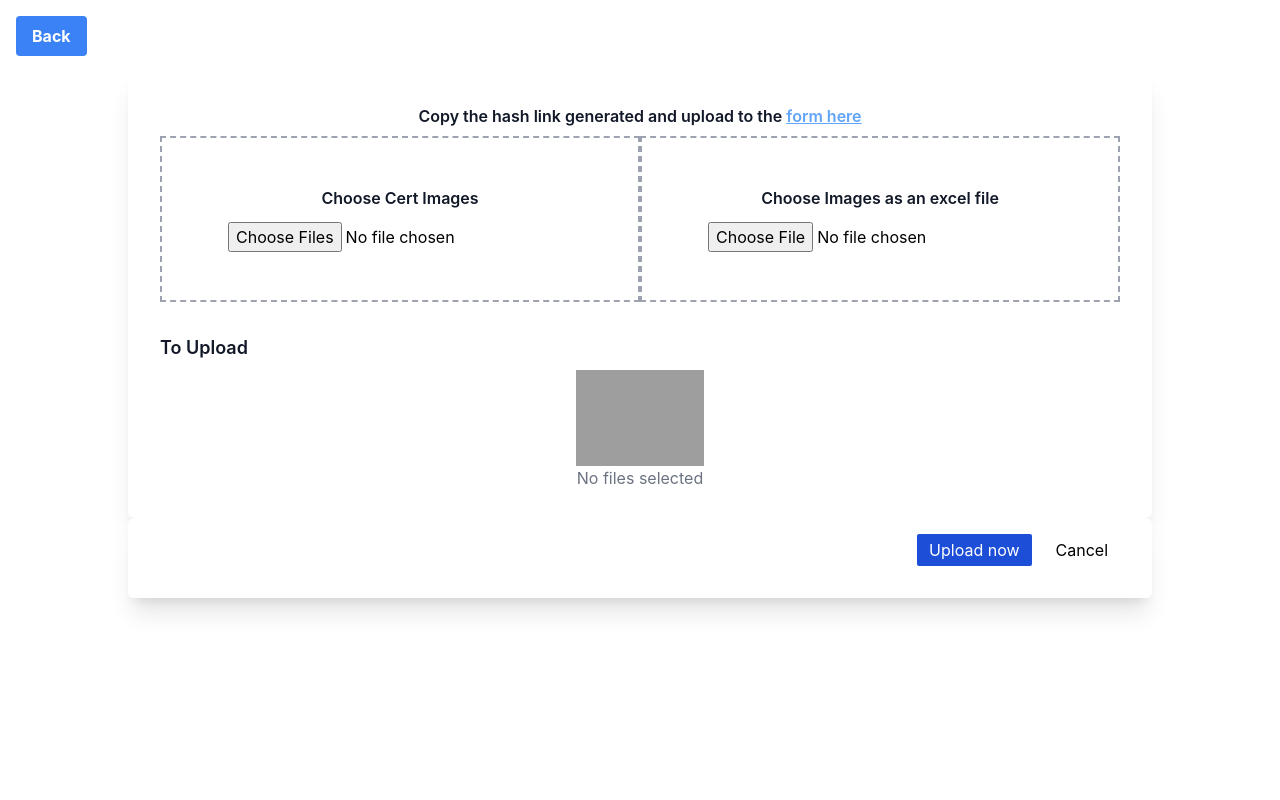
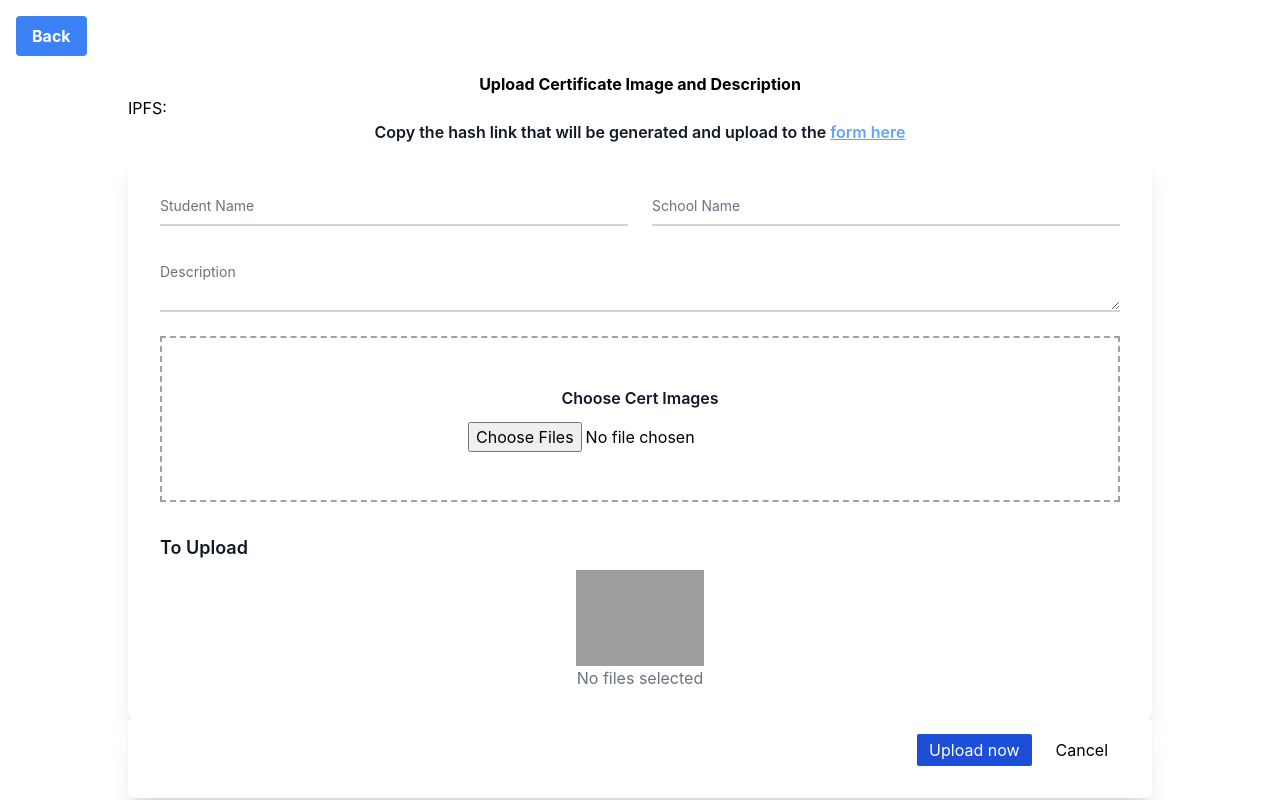
Before and after one commit to DevLaukey/CryptoCert--Bunzz, a Next.js app: page /dataUpload in a window 1280 px wide. Built offline with nearby package versions, Linux system fonts and the light colour scheme; grey boxes are pictures that could not be loaded.

Commit message:
To add about page

```diff
--- a/pages/dataUpload.js
+++ b/pages/dataUpload.js
@@ -13,6 +13,12 @@ const dataUpload = () => {
   const [fileImages, setFileImages] = useState(null); // for image upload
   const [file, setFile] = useState(null);
   const [imageName, setImageName] = useState([]);
+
+  const [name, setName] = useState("");
+  const [schoolName, setSchoolName] = useState("");
+    const [description, setDescription] = useState("");
+    const [ipfsHash, setIpfsHash] = useState("");
+
   const onImgChange = (e) => {
     setFileImages(e.target.files);
     for (const file of e.target.files) {
@@ -115,9 +121,9 @@ const dataUpload = () => {
 
   const sendFileToIPFS = async (e) => {
     e.preventDefault();
-    let data = mapper(imageName, file);
+    // let data = mapper(imageName, file);
 
-    const data_obj = Object.assign({}, data);
+    // const data_obj = Object.assign({}, data);
 
     for (const fileImg of fileImages) {
       if (fileImg) {
@@ -127,13 +133,11 @@ const dataUpload = () => {
 
           formData.append("file", fileImg);
 
-            const metadata = JSON.stringify({
-              name: "Certificates",
-              school: "Dedan Kimathi University of Technology",
-              year: "2021",
-              description:
-                "This is a certificate of completion for the course on Blockchain Technology",
-            });
+          const metadata = JSON.stringify({
+            name: name,
+            school: schoolName,
+            description: description,
+          });
           console.log(metadata);
           formData.append("pinataMetadata", metadata);
 
@@ -154,6 +158,7 @@ const dataUpload = () => {
           }).then((res) => {
             console.log(res.data.IpfsHash);
             setLoading(false);
+            setIpfsHash(res.data.IpfsHash);
             toast.success(
               `File Uploaded Successfully to ipfs://${res.data.IpfsHash}`,
               {
@@ -198,17 +203,79 @@ const dataUpload = () => {
       <Back />
       <div className="flex flex-col flex-wrap justify-center items-center">
         <section className="container mx-auto max-w-screen-lg h-full ">
+          <h1 className="text-center font-bold">
+            Upload Certificate Image and Description
+                  </h1>
+                  <p>IPFS:{ ipfsHash && ipfsHash }</p>
+          <h5 className="text-base mb-2 font-semibold text-gray-900 text-center">
+            Copy the hash link that will be generated and upload to the
+            <a className="text-blue-400 underline ml-1" href="/uploadform">
+              form here
+            </a>
+          </h5>
           <article
             aria-label="File Upload Modal"
             className="relative h-full flex  bg-white shadow-xl rounded-md"
           >
             <section className="h-full overflow-auto p-8 w-full">
-              <h5 className="text-base mb-2 font-semibold text-gray-900 text-center">
-                Copy the hash link generated and upload to the
-                <a className="text-blue-400 underline ml-1" href="/uploadform">
-                  form here
-                </a>
-              </h5>
+              <form>
+                <div className="grid md:grid-cols-2 md:gap-6">
+                  <div className="relative z-0 w-full mb-6 group">
+                    <input
+                      type="text"
+                      name="floating_first_name"
+                      id="floating_first_name"
+                      className="block py-2.5 px-0 w-full text-sm text-gray-900 bg-transparent border-0 border-b-2 border-gray-300 appearance-none dark:text-white dark:border-gray-600 dark:focus:border-blue-500 focus:outline-none focus:ring-0 focus:border-blue-600 peer"
+                      placeholder=" "
+                      onChange={(e) => setName(e.target.value)}
+                      required
+                    />
+                    <label
+                      for="floating_first_name"
+                      class="peer-focus:font-medium absolute text-sm text-gray-500 dark:text-gray-400 duration-300 transform -translate-y-6 scale-75 top-3 -z-10 origin-[0] peer-focus:left-0 peer-focus:text-blue-600 peer-focus:dark:text-blue-500 peer-placeholder-shown:scale-100 peer-placeholder-shown:translate-y-0 peer-focus:scale-75 peer-focus:-translate-y-6"
+                    >
+                      Student Name{" "}
+                    </label>
+                  </div>
+                  <div class="relative z-0 w-full mb-6 group">
+                    <input
+                      type="text"
+                      name="floating_last_name"
+                      id="floating_last_name"
+                      class="block py-2.5 px-0 w-full text-sm text-gray-900 bg-transparent border-0 border-b-2 border-gray-300 appearance-none dark:text-white dark:border-gray-600 dark:focus:border-blue-500 focus:outline-none focus:ring-0 focus:border-blue-600 peer"
+                      placeholder=" "
+                      required
+                      onChange={(e) => setSchoolName(e.target.value)}
+                    />
+                    <label
+                      for="floating_last_name"
+                      class="peer-focus:font-medium absolute text-sm text-gray-500 dark:text-gray-400 duration-300 transform -translate-y-6 scale-75 top-3 -z-10 origin-[0] peer-focus:left-0 peer-focus:text-blue-600 peer-focus:dark:text-blue-500 peer-placeholder-shown:scale-100 peer-placeholder-shown:translate-y-0 peer-focus:scale-75 peer-focus:-translate-y-6"
+                    >
+                      School Name
+                    </label>
+                  </div>
+                </div>
+                <div class="grid  md:gap-6">
+                  <div class="relative z-0 w-full mb-6 group">
+                    <textarea
+                      type="text"
+                      name="floating_company"
+                      id="floating_company"
+                      class="block py-2.5 px-0 w-full text-sm text-gray-900 bg-transparent border-0 border-b-2 border-gray-300 appearance-none dark:text-white dark:border-gray-600 dark:focus:border-blue-500 focus:outline-none focus:ring-0 focus:border-blue-600 peer"
+                      placeholder=" "
+                      required
+                      onChange={(e) => setDescription(e.target.value)}
+                    />
+                    <label
+                      for="floating_company"
+                      class="peer-focus:font-medium absolute text-sm text-gray-500 dark:text-gray-400 duration-300 transform -translate-y-6 scale-75 top-3 -z-10 origin-[0] peer-focus:left-0 peer-focus:text-blue-600 peer-focus:dark:text-blue-500 peer-placeholder-shown:scale-100 peer-placeholder-shown:translate-y-0 peer-focus:scale-75 peer-focus:-translate-y-6"
+                    >
+                      Description{" "}
+                    </label>
+                  </div>
+                </div>
+              </form>
+
               <div className="w-full flex flex-wrap md:flex-nowrap lg:flex-nowrap justify-between">
                 <div className="border-dashed border-2 w-full border-gray-400 py-12 flex flex-col justify-center items-center">
                   <p className="mb-3 font-semibold text-gray-900 flex flex-wrap justify-center">
@@ -223,7 +290,7 @@ const dataUpload = () => {
                     multiple
                   />
                 </div>
-                <div className="border-dashed border-2 w-full border-gray-400 py-12 flex flex-col justify-center items-center">
+                {/* <div className="border-dashed border-2 w-full border-gray-400 py-12 flex flex-col justify-center items-center">
                   <p className="mb-3 font-semibold text-gray-900 flex flex-wrap justify-center">
                     <span>Choose Images</span>&nbsp;
                     <span>as an excel file</span>
@@ -235,7 +302,7 @@ const dataUpload = () => {
                     type="file"
                     name="file"
                   />
-                </div>
+                </div> */}
               </div>
               <h1 className="pt-8 pb-3 font-semibold sm:text-lg text-gray-900">
                 To Upload
```
